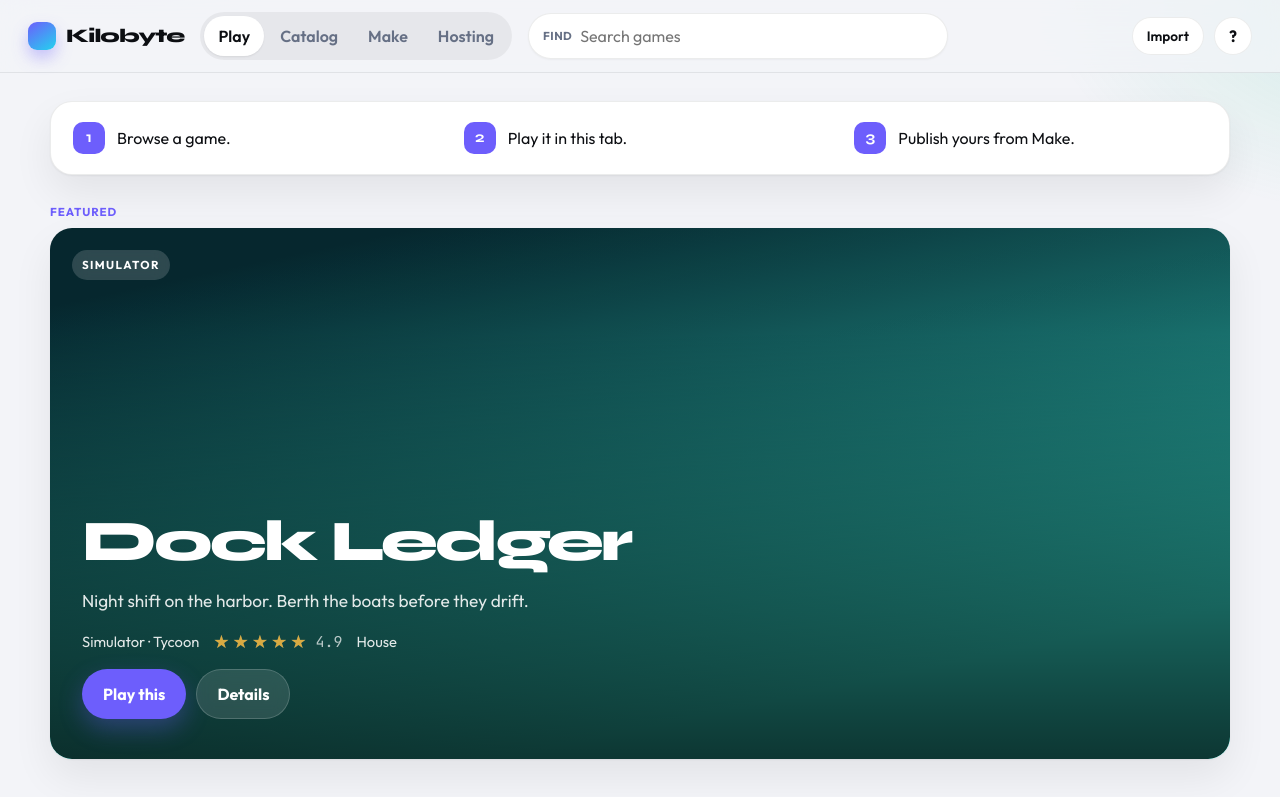
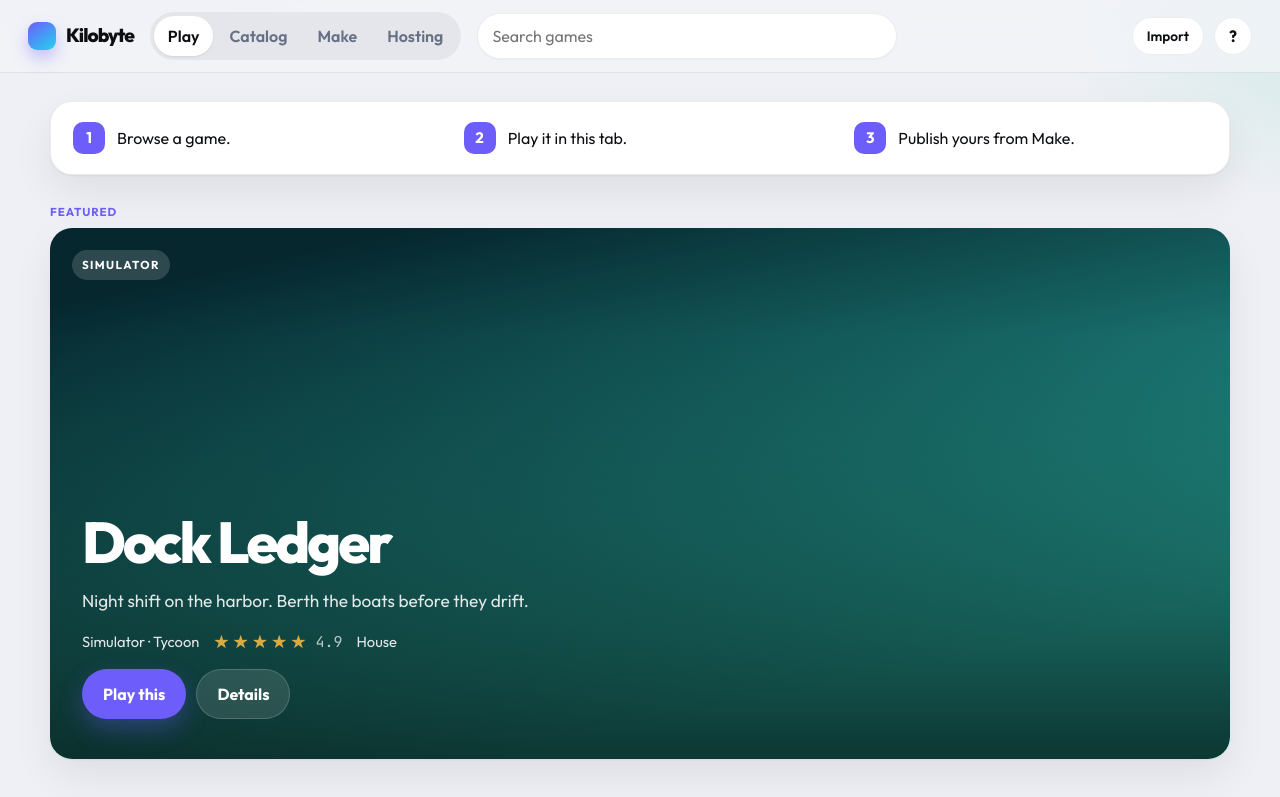
Before and after one commit to michaelnjoku347/KiloByte, a React (Vite) app: page / in a window 1280 px wide. Shown: the top 797 px of the page. Built offline with nearby package versions, Linux system fonts and the light colour scheme.

Commit message:
Soften the new chrome: one UI font, quieter search, catalog covers.
Outfit replaces the wide display face. Search is a single field. Catalog
rows show a cover so the list reads like a product, not a spreadsheet.

```diff
--- a/index.html
+++ b/index.html
@@ -4,7 +4,7 @@
     <meta charset="UTF-8" />
     <link rel="icon" type="image/svg+xml" href="/favicon.svg" />
     <meta name="viewport" content="width=device-width, initial-scale=1.0" />
-    <meta name="theme-color" content="#f4f5f8" />
+    <meta name="theme-color" content="#eef0f5" />
     <meta
       name="description"
       content="Kilobyte — play browser games, or publish yours. Files stay on GitHub or your machine."
@@ -24,7 +24,7 @@
     <link rel="preconnect" href="https://fonts.googleapis.com" />
     <link rel="preconnect" href="https://fonts.gstatic.com" crossorigin />
     <link
-      href="https://fonts.googleapis.com/css2?family=Outfit:wght@400;500;600;700;800&family=Syne:wght@700;800&family=JetBrains+Mono:wght@400;500&display=swap"
+      href="https://fonts.googleapis.com/css2?family=Outfit:wght@400;500;600;700;800&family=JetBrains+Mono:wght@400;500&display=swap"
       rel="stylesheet"
     />
     <title>Kilobyte — browser games</title>
--- a/src/App.css
+++ b/src/App.css
@@ -730,14 +730,26 @@ h2 {
 }
 
 .index-title {
+  display: flex;
+  align-items: center;
+  gap: 14px;
+  width: 100%;
   background: none;
   border: 0;
   padding: 0;
   font-family: var(--font-display);
-  font-size: 1.15rem;
-  font-weight: 800;
+  font-size: 1.08rem;
+  font-weight: 750;
   letter-spacing: -0.03em;
   text-align: left;
+  color: inherit;
+}
+
+.index-cover {
+  width: 48px;
+  height: 48px;
+  border-radius: 12px;
+  flex-shrink: 0;
 }
 
 .index-blurb {
--- a/src/App.tsx
+++ b/src/App.tsx
@@ -144,7 +144,7 @@ function App() {
           }}
         >
           <label>
-            <span className="find-label">Find</span>
+            <span className="find-label sr-only">Search</span>
             <input
               value={q}
               onChange={(e) => setQ(e.target.value)}
--- a/src/components/ChartsPage.tsx
+++ b/src/components/ChartsPage.tsx
@@ -77,9 +77,17 @@ export function ChartsPage({
               <td className="index-num">{i + 1}</td>
               <td>
                 <button type="button" className="index-title" onClick={() => go({ name: 'game', id: game.id })}>
-                  {game.title}
+                  <span
+                    className="index-cover"
+                    style={{
+                      background: `linear-gradient(160deg, ${game.palette.bg} 10%, ${game.cover} 90%)`,
+                    }}
+                  />
+                  <span>
+                    {game.title}
+                    <p className="index-blurb">{game.blurb}</p>
+                  </span>
                 </button>
-                <p className="index-blurb">{game.blurb}</p>
               </td>
               <td className="index-kind">{game.genres[0] || 'Game'}</td>
               <td className="index-rating">
--- a/src/index.css
+++ b/src/index.css
@@ -1,6 +1,6 @@
 :root {
   color-scheme: light;
-  --bg: #f3f4f8;
+  --bg: #eef0f5;
   --bg-2: #e8eaf1;
   --panel: #ffffff;
   --paper: #0c0e12;
@@ -23,7 +23,7 @@
   --star: #f5b942;
   --radius: 22px;
   --radius-sm: 14px;
-  --font-display: 'Syne', 'Outfit', sans-serif;
+  --font-display: 'Outfit', 'Segoe UI', sans-serif;
   --font-ui: 'Outfit', 'Segoe UI', sans-serif;
   --font-mono: 'JetBrains Mono', ui-monospace, monospace;
   font-family: var(--font-ui);
--- a/src/lib/engine.ts
+++ b/src/lib/engine.ts
@@ -737,7 +737,7 @@ export class GameRuntime {
       ctx.fillStyle = 'rgba(8,6,4,0.55)'
       ctx.fillRect(0, 0, VIEW_W, VIEW_H)
       ctx.fillStyle = spec.palette.paper
-      ctx.font = '800 42px Syne, Outfit, sans-serif'
+      ctx.font = '800 42px Outfit, sans-serif'
       ctx.textAlign = 'center'
       const label =
         this.mode === 'title' ? spec.title : this.mode === 'win' ? 'CLEARED' : 'TILT'
--- a/src/lib/theme.ts
+++ b/src/lib/theme.ts
@@ -9,5 +9,5 @@ export function applyTheme(theme: SiteTheme): void {
   document.documentElement.dataset.theme = theme
   document
     .querySelector('meta[name="theme-color"]')
-    ?.setAttribute('content', theme === 'dark' ? '#09090b' : '#f4f5f8')
+    ?.setAttribute('content', theme === 'dark' ? '#09090b' : '#eef0f5')
 }
```
